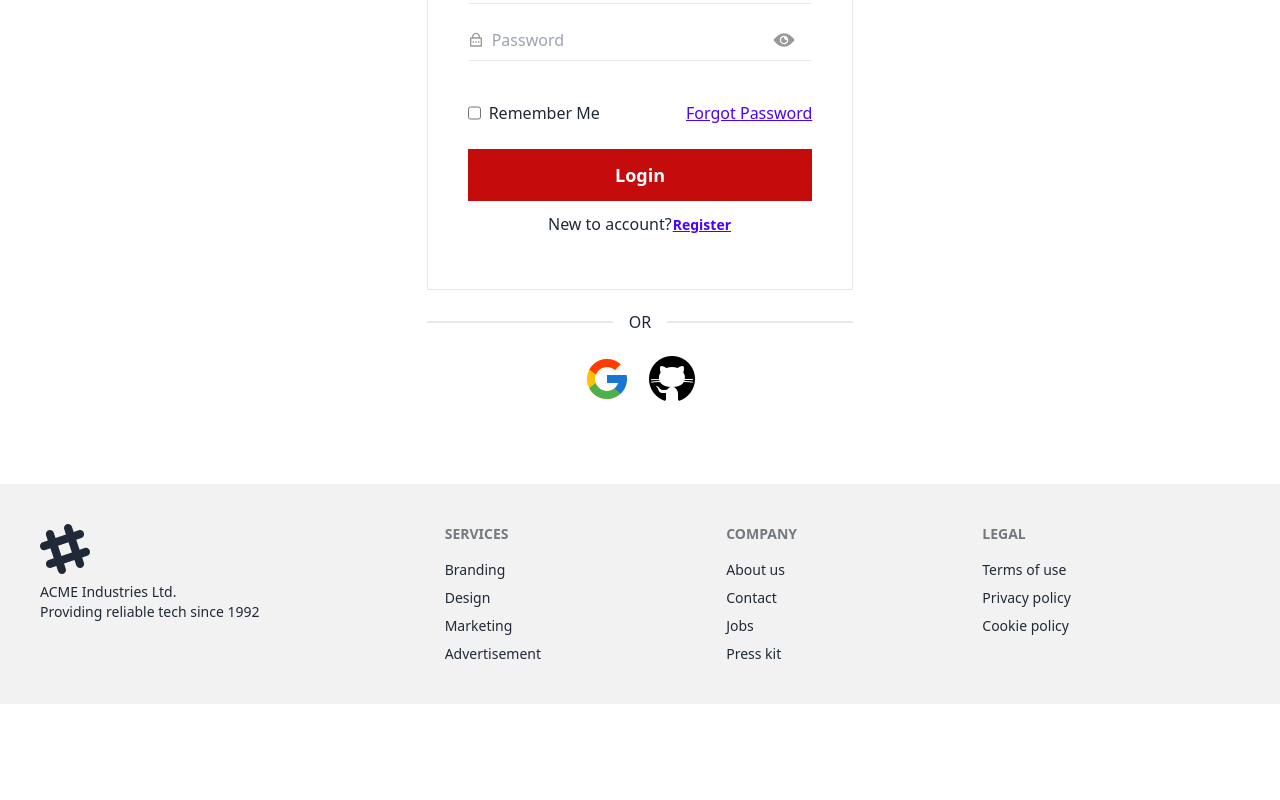
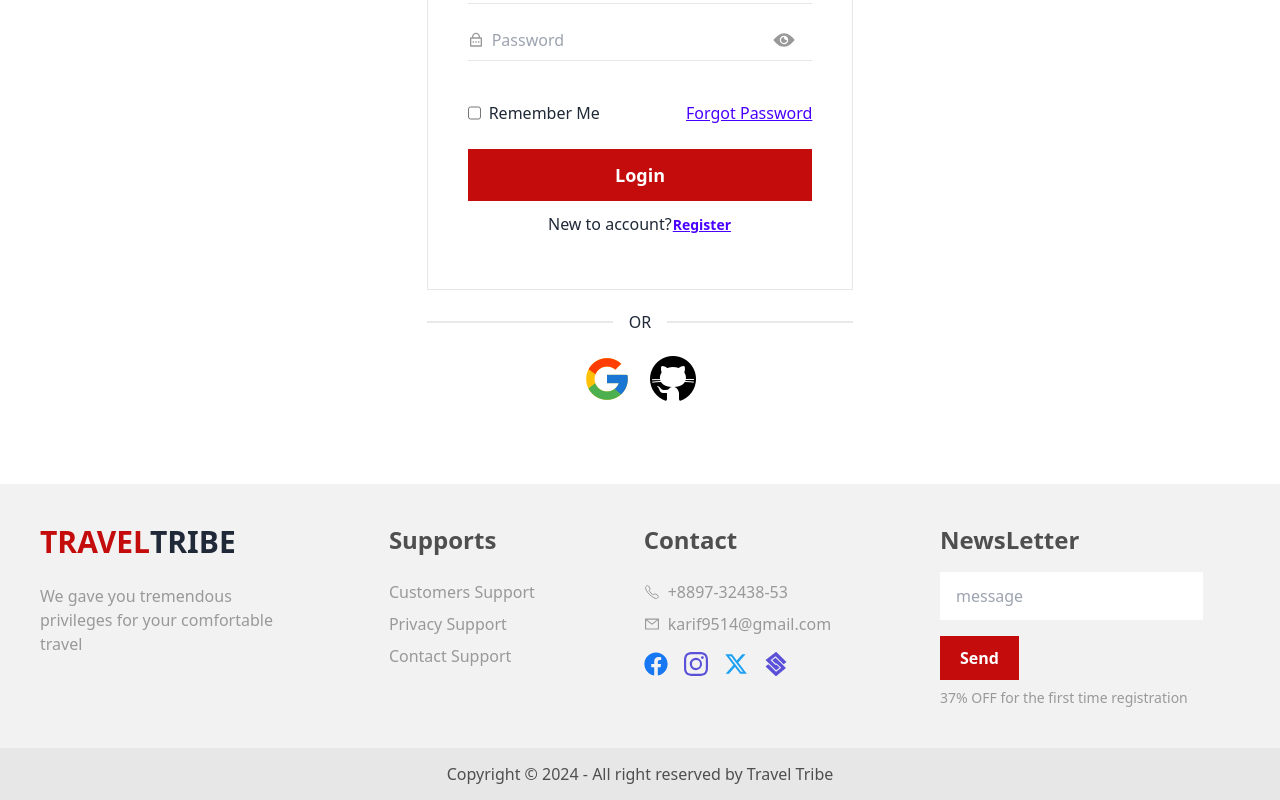
Before and after one commit to arifraj9911/tourism-management-client, a React (Vite) app: page /login in a window 1280 px wide. Shown: the part 373-1173 px from the top of the page. Before the commit the page ends 1077 px from the top, so only its background shows below. Built offline with nearby package versions, Linux system fonts and the light colour scheme; no server answers.

Commit message:
footer design added

```diff
--- a/src/Pages/AddTouristsSpots/AddTouristsSpots.jsx
+++ b/src/Pages/AddTouristsSpots/AddTouristsSpots.jsx
@@ -49,7 +49,7 @@ const AddTouristsSpots = () => {
       });
   };
   return (
-    <div className=" p-8 bg-[#F3F3F3]  mx-auto py-20 border-2">
+    <div className=" p-8 bg-[#f6f6f6]  mx-auto py-20 my-10">
       <h2 className="text-5xl mb-16 text-center font-bold">
         Add Tourists Spots
       </h2>
--- a/src/Pages/Shared/Footer/Footer.jsx
+++ b/src/Pages/Shared/Footer/Footer.jsx
@@ -1,45 +1,79 @@
+import { useContext } from "react";
+import { AiOutlineMail } from "react-icons/ai";
+import { IoCallOutline } from "react-icons/io5";
+import { AuthContext } from "../../provider/AuthProvider";
+import { FaFacebook, FaStaylinked } from "react-icons/fa";
+import { FaXTwitter } from "react-icons/fa6";
+import { BsInstagram } from "react-icons/bs";
+
 const Footer = () => {
+  const { user } = useContext(AuthContext);
   return (
-    <footer className="footer p-10 bg-base-200 text-base-content">
-      <aside>
-        <svg
-          width="50"
-          height="50"
-          viewBox="0 0 24 24"
-          xmlns="http://www.w3.org/2000/svg"
-          fillRule="evenodd"
-          clipRule="evenodd"
-          className="fill-current"
-        >
-          <path d="M22.672 15.226l-2.432.811.841 2.515c.33 1.019-.209 2.127-1.23 2.456-1.15.325-2.148-.321-2.463-1.226l-.84-2.518-5.013 1.677.84 2.517c.391 1.203-.434 2.542-1.831 2.542-.88 0-1.601-.564-1.86-1.314l-.842-2.516-2.431.809c-1.135.328-2.145-.317-2.463-1.229-.329-1.018.211-2.127 1.231-2.456l2.432-.809-1.621-4.823-2.432.808c-1.355.384-2.558-.59-2.558-1.839 0-.817.509-1.582 1.327-1.846l2.433-.809-.842-2.515c-.33-1.02.211-2.129 1.232-2.458 1.02-.329 2.13.209 2.461 1.229l.842 2.515 5.011-1.677-.839-2.517c-.403-1.238.484-2.553 1.843-2.553.819 0 1.585.509 1.85 1.326l.841 2.517 2.431-.81c1.02-.33 2.131.211 2.461 1.229.332 1.018-.21 2.126-1.23 2.456l-2.433.809 1.622 4.823 2.433-.809c1.242-.401 2.557.484 2.557 1.838 0 .819-.51 1.583-1.328 1.847m-8.992-6.428l-5.01 1.675 1.619 4.828 5.011-1.674-1.62-4.829z"></path>
-        </svg>
-        <p>
-          ACME Industries Ltd.
-          <br />
-          Providing reliable tech since 1992
-        </p>
-      </aside>
-      <nav>
-        <h6 className="footer-title">Services</h6>
-        <a className="link link-hover">Branding</a>
-        <a className="link link-hover">Design</a>
-        <a className="link link-hover">Marketing</a>
-        <a className="link link-hover">Advertisement</a>
-      </nav>
-      <nav>
-        <h6 className="footer-title">Company</h6>
-        <a className="link link-hover">About us</a>
-        <a className="link link-hover">Contact</a>
-        <a className="link link-hover">Jobs</a>
-        <a className="link link-hover">Press kit</a>
-      </nav>
-      <nav>
-        <h6 className="footer-title">Legal</h6>
-        <a className="link link-hover">Terms of use</a>
-        <a className="link link-hover">Privacy policy</a>
-        <a className="link link-hover">Cookie policy</a>
-      </nav>
-    </footer>
+    <div>
+      <footer className="flex justify-between  p-10 bg-base-200 text-base-content">
+        <aside className="w-1/5">
+          <h2 className=" ">
+            <span className="text-3xl flex gap-0 font-bold">
+              <span className="text-[#C40C0C]">TRAVEL</span>TRIBE
+            </span>
+            <br />
+            <span className="text-[16px] text-[#999]">
+              We gave you tremendous privileges for your comfortable travel
+            </span>
+          </h2>
+        </aside>
+        <nav className="flex flex-col gap-2 text-[#999]">
+          <h6 className="text-2xl mb-4 font-bold text-[#4f4f4f]">Supports</h6>
+          <a className="link link-hover">Customers Support</a>
+          <a className="link link-hover">Privacy Support</a>
+          <a className="link link-hover">Contact Support</a>
+        </nav>
+        <nav className="flex flex-col gap-2 text-[#999]">
+          <h6 className="text-2xl mb-4 font-bold text-[#4f4f4f]">Contact</h6>
+          <a className="link link-hover flex items-center gap-2">
+            <IoCallOutline />
+            <span>+8897-32438-53</span>
+          </a>
+          <a className="link link-hover flex items-center gap-2">
+            <AiOutlineMail />
+            <span>{user?.email ? user?.email : "karif9514@gmail.com"}</span>
+          </a>
+          <div className="flex items-center gap-4 mt-2">
+            <FaFacebook className="text-2xl text-[#1877F2]" />
+            <BsInstagram className="text-2xl text-[#5B51D8]" />
+            <FaXTwitter className="text-2xl text-[#1DA1F2]" />
+
+            <FaStaylinked className="text-2xl text-[#5B51D8]" />
+          </div>
+        </nav>
+        <nav className="flex flex-col gap-2 w-1/4 text-[#999]">
+          <h6 className="text-2xl mb-2 font-bold text-[#4f4f4f]">NewsLetter</h6>
+          <div className="relative ">
+            <input
+              type="text"
+              name=""
+              placeholder="message"
+              className="input input-bordered bg-white border-none focus:outline-none text-black hover:bg-none  rounded-none"
+              id=""
+            />
+            {/* <button className="bg-[#C40C0C] text-white px-3 py-[12px] absolute top-0 right-10 ">Send</button> */}
+            <button className="bg-[#C40C0C] px-5 py-[10px] text-[16px] font-semibold mt-4 text-white">
+              Send
+            </button>
+          </div>
+          <span className="text-sm">
+            37% OFF for the first time registration
+          </span>
+        </nav>
+      </footer>
+      <footer className="footer footer-center p-4 bg-[#e7e7e7] text-base-content">
+        <aside>
+          <p className="font-normal text-[#4f4f4f] text-[16px]">
+            Copyright © 2024 - All right reserved by Travel Tribe
+          </p>
+        </aside>
+      </footer>
+    </div>
   );
 };
 
--- a/src/Pages/Shared/Login/Login.jsx
+++ b/src/Pages/Shared/Login/Login.jsx
@@ -5,7 +5,7 @@ import { Link, useLocation, useNavigate } from "react-router-dom";
 import { IoIosEye, IoIosEyeOff } from "react-icons/io";
 
 
-import google from "../../../assets/Images/google.png";
+import google from "../../../assets/Images/google1.png";
 import github from "../../../assets/Images/github.png";
 import { MdAlternateEmail } from "react-icons/md";
 import { RiLockPasswordLine } from "react-icons/ri";
--- a/src/Pages/SpotViewDetails/SpotViewDetails.jsx
+++ b/src/Pages/SpotViewDetails/SpotViewDetails.jsx
@@ -18,7 +18,7 @@ const SpotViewDetails = () => {
     season,
   } = spotDetailData;
   return (
-    <div className="max-w-screen-xl mx-auto my-10">
+    <div className="max-w-screen-xl mx-auto my-20">
       <div className="flex gap-10">
         <div className="w-2/5 relative">
           <img className="w-full h-[450px] rounded-lg" src={image} alt="" />
```
Also changed, not shown: src/assets/Images/google1.png (added).
